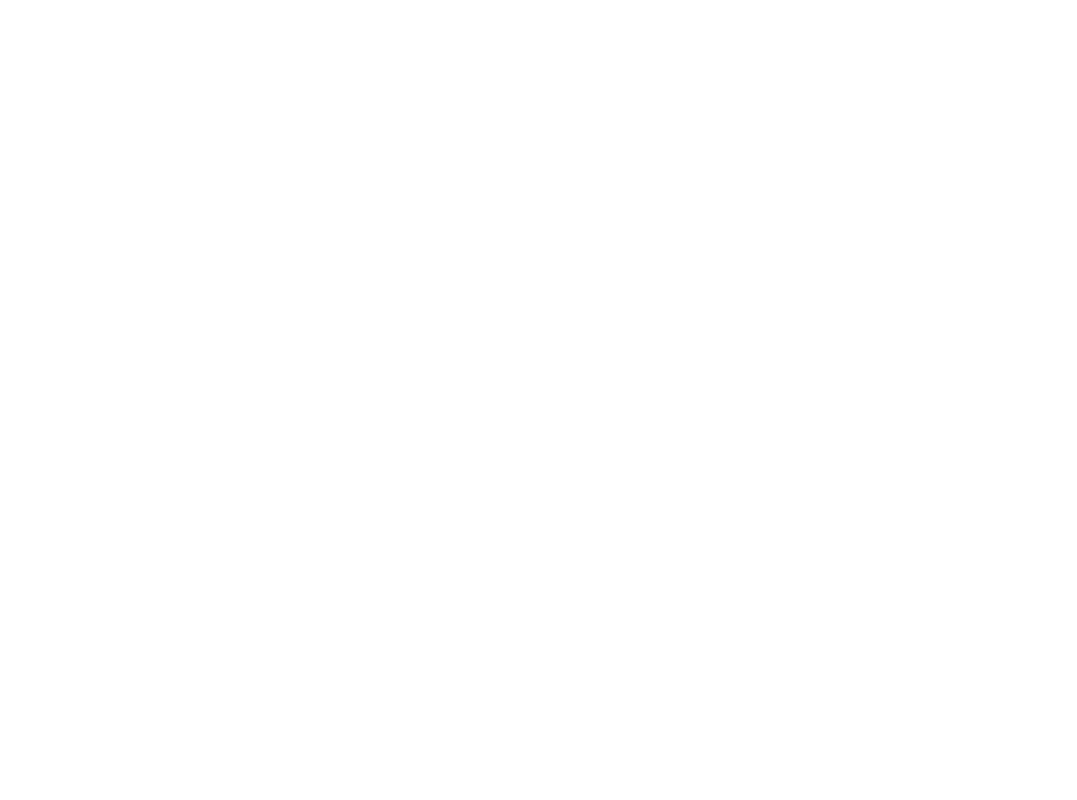
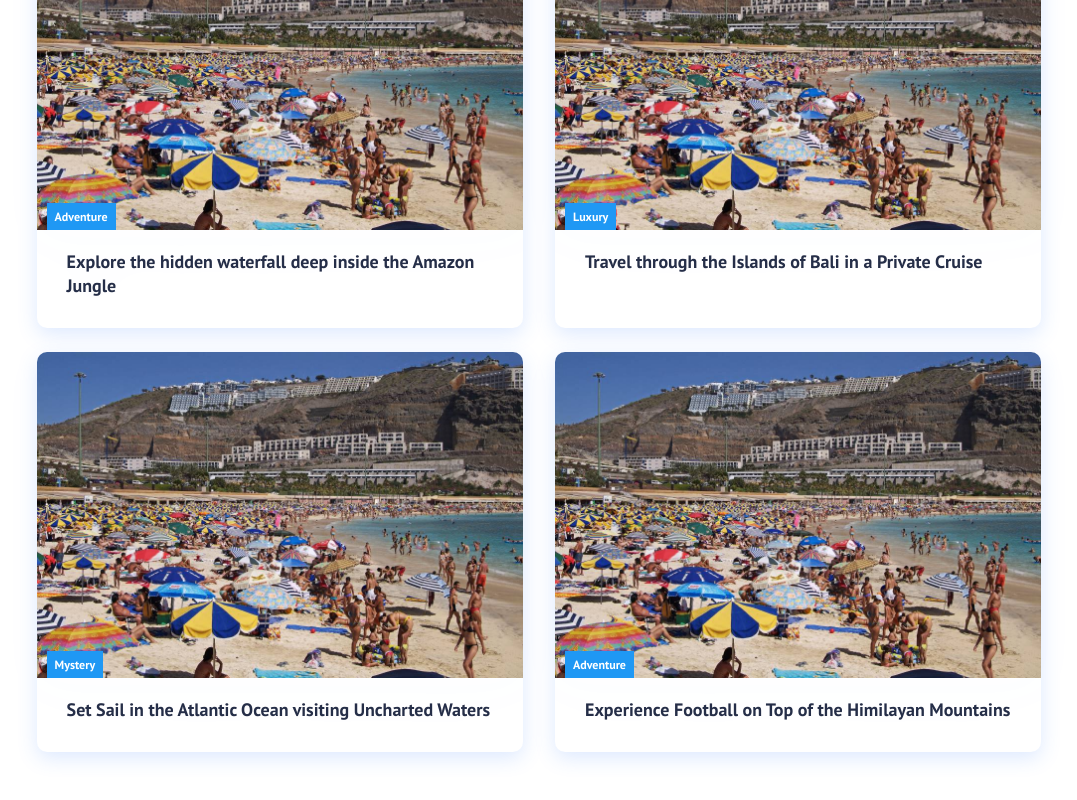
Before and after one commit to alu0101217741/TFG-DATUR-Frontend-Web, a React (Create React App) app: page / in a window 1280 px wide. Shown: the part 768-1568 px from the top of the page, without its empty margins (101-1178 px from the left). Before the commit the page ends 800 px from the top, so only its background shows below. Built offline with nearby package versions, Linux system fonts and the light colour scheme.

Commit message:
feat: add card in home

```diff
--- /dev/null
+++ b/src/components/Card.jsx
@@ -0,0 +1,21 @@
+import React from "react";
+import { Link } from "react-router-dom";
+
+function Card(props) {
+  return (
+    <>
+      <li className="cards__item">
+        <Link className="cards__item__link" to={props.path}>
+          <figure className="cards__item__pic-wrap" data-category={props.label}>
+            <img className="cards__item__img" alt="Travel" src={props.src} />
+          </figure>
+          <div className="cards__item__info">
+            <h5 className="cards__item__text">{props.text}</h5>
+          </div>
+        </Link>
+      </li>
+    </>
+  );
+}
+
+export default Card;
--- /dev/null
+++ b/src/components/CardsGroup.css
@@ -0,0 +1,118 @@
+.cards {
+  padding: 4rem;
+  background: #fff;
+}
+
+h1 {
+  text-align: center;
+}
+
+.cards__container {
+  display: flex;
+  flex-flow: column;
+  align-items: center;
+  max-width: 1120px;
+  width: 90%;
+  margin: 0 auto;
+}
+
+.cards__wrapper {
+  position: relative;
+  margin: 50px 0 45px;
+}
+
+.cards__items {
+  margin-bottom: 24px;
+}
+
+.cards__item {
+  display: flex;
+  flex: 1;
+  margin: 0 1rem;
+  border-radius: 10px;
+}
+
+.cards__item__link {
+  display: flex;
+  flex-flow: column;
+  width: 100%;
+  box-shadow: 0 6px 20px rgba(56, 125, 255, 0.17);
+  -webkit-filter: drop-shadow(0 6px 20px rgba(56, 125, 255, 0.017));
+  filter: drop-shadow(0 6px 20px rgba(56, 125, 255, 0.017));
+  border-radius: 10px;
+  overflow: hidden;
+  text-decoration: none;
+}
+
+.cards__item__pic-wrap {
+  position: relative;
+  width: 100%;
+  padding-top: 67%;
+  overflow: hidden;
+}
+
+.fade-img {
+  animation-name: fade-img;
+  animation-duration: 2s;
+}
+
+.cards__item__pic-wrap::after {
+  content: attr(data-category);
+  position: absolute;
+  bottom: 0;
+  margin-left: 10px;
+  padding: 6px 8px;
+  max-width: calc((100%) - 60px);
+  font-size: 12px;
+  font-weight: 700;
+  color: #fff;
+  background-color: #1f98f4;
+  box-sizing: border-box;
+}
+
+.cards__item__img {
+  position: absolute;
+  top: 0;
+  right: 0;
+  bottom: 0;
+  left: 0;
+  display: block;
+  width: 100%;
+  max-width: 100%;
+  height: 100%;
+  max-height: 100%;
+  object-fit: cover;
+  transition: all 0.2s linear;
+}
+
+.cards__item__img:hover {
+  transform: scale(1.1);
+}
+
+.cards__item__info {
+  padding: 20px 30px 30px;
+}
+
+.cards__item__text {
+  color: #252e48;
+  font-size: 18px;
+  line-height: 24px;
+}
+
+@media only screen and (min-width: 1200px) {
+  .content__blog__container {
+    width: 84%;
+  }
+}
+
+@media only screen and (min-width: 1024px) {
+  .cards__items {
+    display: flex;
+  }
+}
+
+@media only screen and (max-width: 1024px) {
+  .cards__item {
+    margin-bottom: 2rem;
+  }
+}
--- /dev/null
+++ b/src/components/CardsGroup.jsx
@@ -0,0 +1,45 @@
+import React from "react";
+import Card from "./Card";
+import "./CardsGroup.css";
+
+function CardsGroup() {
+  return (
+    <div className="cards">
+      <h1>Estas son nuestras secciones</h1>
+      <div className="cards__container">
+        <div className="cards__wrapper">
+          <ul className="cards__items">
+            <Card
+              src="images/touristNumberAndNationalities.jpg"
+              text="Explore the hidden waterfall deep inside the Amazon Jungle"
+              label="Adventure"
+              path="/services"
+            />
+            <Card
+              src="images/touristNumberAndNationalities.jpg"
+              text="Travel through the Islands of Bali in a Private Cruise"
+              label="Luxury"
+              path="/services"
+            />
+          </ul>
+          <ul className="cards__items">
+            <Card
+              src="images/touristNumberAndNationalities.jpg"
+              text="Set Sail in the Atlantic Ocean visiting Uncharted Waters"
+              label="Mystery"
+              path="/services"
+            />
+            <Card
+              src="images/touristNumberAndNationalities.jpg"
+              text="Experience Football on Top of the Himilayan Mountains"
+              label="Adventure"
+              path="/products"
+            />
+          </ul>
+        </div>
+      </div>
+    </div>
+  );
+}
+
+export default CardsGroup;
--- a/src/components/SloganSection.css
+++ b/src/components/SloganSection.css
@@ -12,7 +12,6 @@
 }
 
 h1 {
-  color: #fff;
   font-size: 60px;
 }
 
--- a/src/components/pages/Home.jsx
+++ b/src/components/pages/Home.jsx
@@ -1,10 +1,12 @@
 import React from "react";
+import CardsGroup from "../CardsGroup";
 import SloganSection from "../SloganSection";
 
 function Home() {
   return (
     <>
       <SloganSection />
+      <CardsGroup />
     </>
   );
 }
```
Also changed, not shown: public/images/touristNumberAndNationalities.jpg (added).
